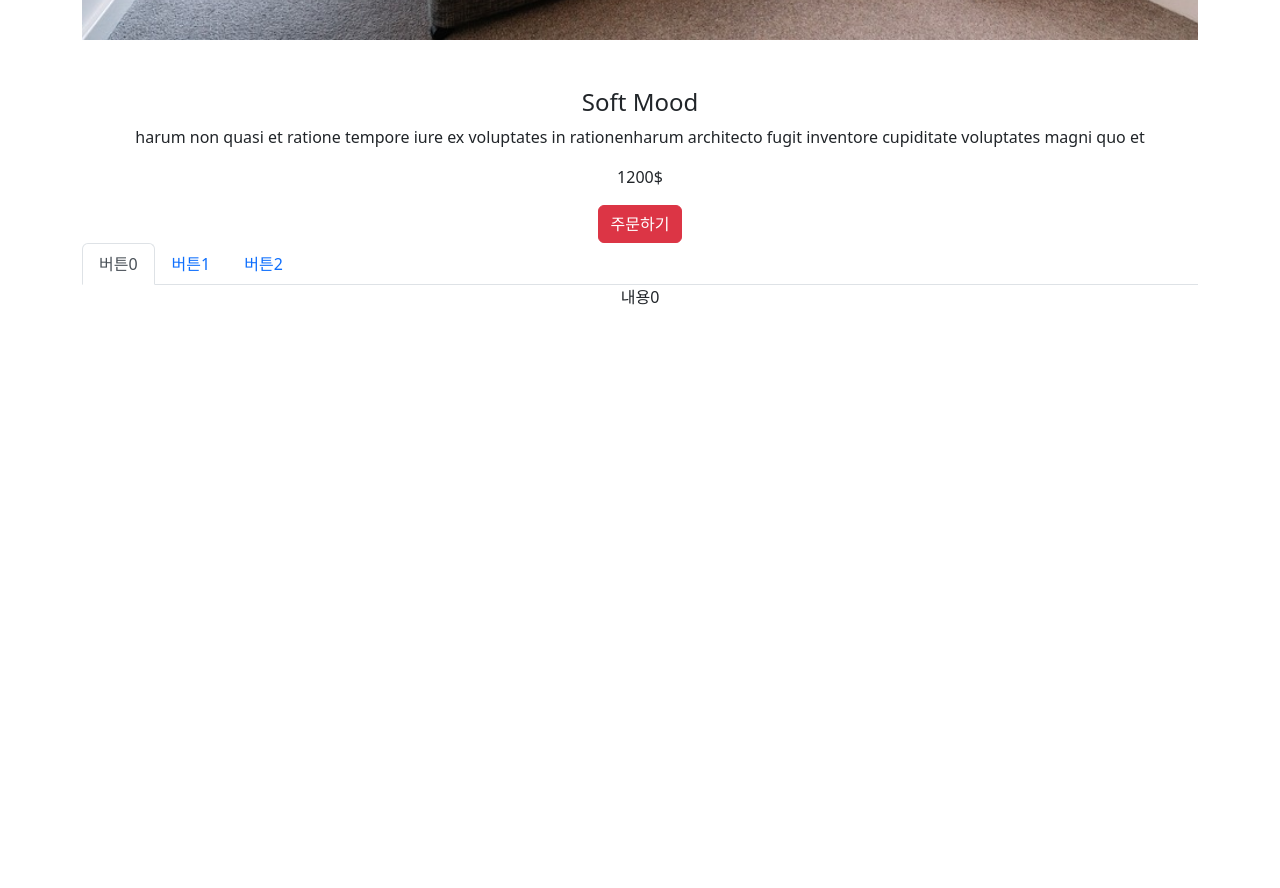
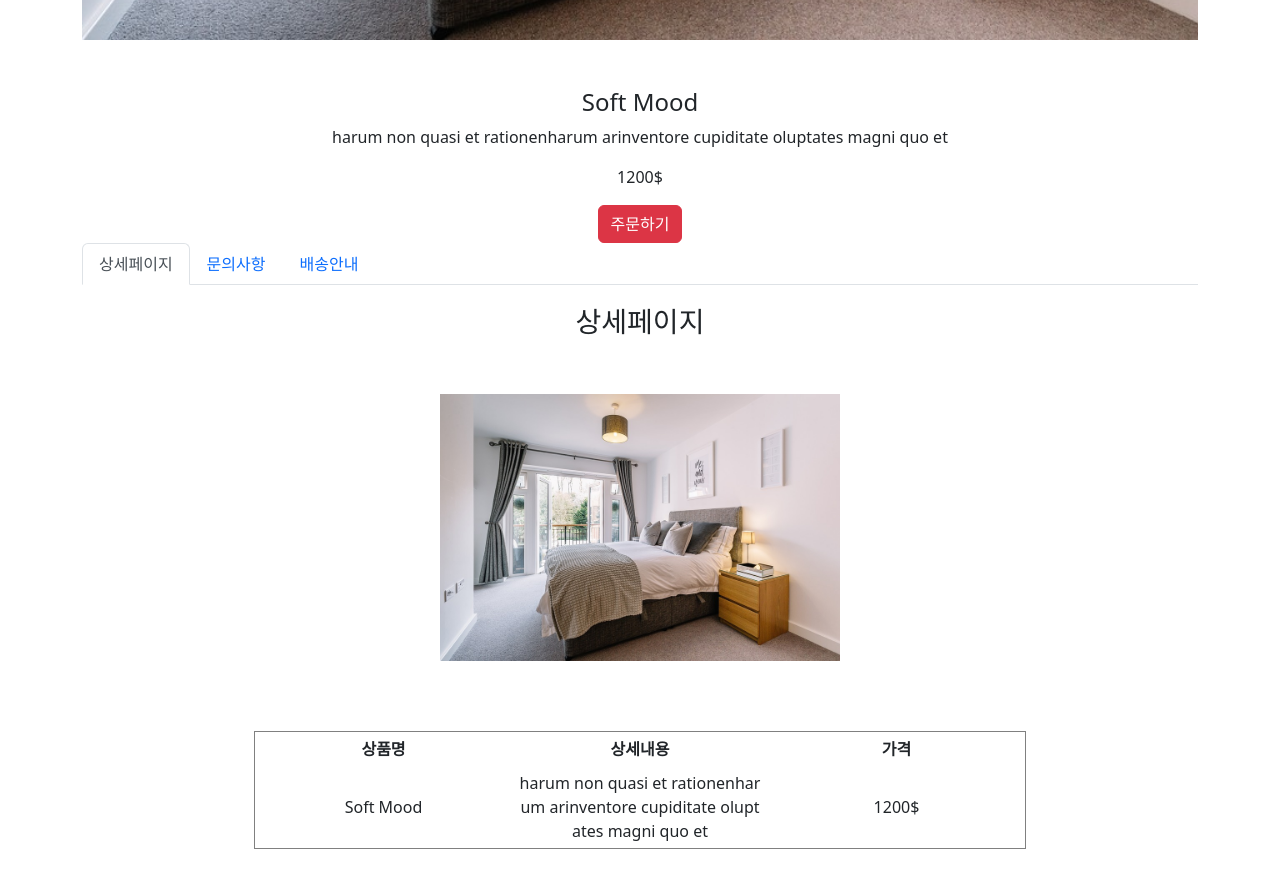
Before and after one commit to joy-soom/Shop, a React (Create React App) app in the folder online/: page /eachDetail/1 in a window 1280 px wide. Shown: the part 760-1648 px from the top of the page. Before the commit the page ends 1069 px from the top, so only its background shows below. Built offline with nearby package versions, Linux system fonts and the light colour scheme.

Commit message:
Design : EachDetail 상세페이지 UI

```diff
--- a/online/src/components/EachDetail.js
+++ b/online/src/components/EachDetail.js
@@ -11,6 +11,15 @@ function EachDetail(props) {
     }, 2000);
   }, []);
 
+  let [fade2, setFade2] = useState("");
+
+  useEffect(() => {
+    setFade2("end");
+    return () => {
+      setFade2("");
+    };
+  }, []);
+
   let { id } = useParams();
   // console.log(id);
   let clickProduct = props.bed.find(function (x) {
@@ -22,7 +31,7 @@ function EachDetail(props) {
   //1이면1번째 내용이 2이면 2번째 내용을 보여준다
 
   return (
-    <div className="container">
+    <div className={"container start " + fade2}>
       {modal == true ? (
         <div className="alert alert-warning">2초 이내 구매시 할인</div>
       ) : null}
@@ -53,7 +62,7 @@ function EachDetail(props) {
             }}
             eventKey="link0"
           >
-            버튼0
+            상세페이지
           </Nav.Link>
         </Nav.Item>
         <Nav.Item>
@@ -63,7 +72,7 @@ function EachDetail(props) {
             }}
             eventKey="link1"
           >
-            버튼1
+            문의사항
           </Nav.Link>
         </Nav.Item>
         <Nav.Item>
@@ -73,18 +82,18 @@ function EachDetail(props) {
             }}
             eventKey="link2"
           >
-            버튼2
+            배송안내
           </Nav.Link>
         </Nav.Item>
       </Nav>
-      <TabContent tap={tap} />
+      <TabContent tap={tap} clickProduct={clickProduct} id={id} />
 
       {/*  {tap == 0 ? <div>내용0</div> : null} 같은 삼항연산자 말고 일반IF 조건문 쓰려면?? HTML안에서는 if문 못쓴다 html 바깥에서 사용가능
        */}
     </div>
   );
 }
-function TabContent({ tap }) {
+function TabContent({ tap, id, clickProduct }) {
   let [fade, setFade] = useState("");
 
   useEffect(() => {
@@ -97,8 +106,76 @@ function TabContent({ tap }) {
   }, [tap]);
   return (
     <div className={"start " + fade}>
-      {[<div>내용0</div>, <div>내용1</div>, <div>내용2</div>][tap]}
+      {
+        [
+          <div>
+            <h3 className="notice">상세페이지</h3>
+            <br />
+            <br />
+            <div className="detailCut">
+              <img
+                className="noticeImg"
+                src={process.env.PUBLIC_URL + "/image/bed" + id + ".jpg"}
+                width="400px"
+              />
+              <div className="detailTable">
+              <Table clickProduct={clickProduct} />
+              </div>
+            </div>
+          </div>,
+          <div>
+            <h3 className="notice">문의사항</h3>
+            <div className="noticeIssue">
+              <p>상품 문의와 환불, 교환 및 기타 문의 사항이 있으실 경우 </p>
+              <p>아래 연락처로 문의 주시면 친절히 답변 드리겠습니다.</p>
+              <p>selecshop@gmail.com</p>
+              <p>📞02-111-222</p>
+              <img
+                src={process.env.PUBLIC_URL + "/image/question.jpg"}
+                alt="문의"
+                height="400px"
+              />
+            </div>
+          </div>,
+          <div>
+            <h3 className="notice">배송 안내</h3>
+            <div className="shipment">
+              <p>평균적인 배송시간은 주문 접수 후 2~3일 이후 출발 하게 되며</p>
+              <p>
+                영업일 기준 (주말 제외) 약 5~7일 정도 소요 됩니다. 참고
+                부탁드립니다.
+              </p>
+              <img
+                src={process.env.PUBLIC_URL + "/image/ship.jpg"}
+                alt="배송"
+                height="400px"
+              />
+            </div>
+          </div>,
+        ][tap]
+      }
     </div>
   );
 }
+
+function Table({ clickProduct }) {
+  return (
+    <table className="detailTableContent" border={1} cellPadding={5} cellSpacing={10} >
+      <thead>
+        <tr  border={1}>
+          <th>상품명</th>
+          <th>상세내용</th>
+          <th>가격</th>
+        </tr>
+      </thead>
+      <tbody>
+        <tr >
+        <td>{clickProduct.title}</td>
+        <td className="productContent">{clickProduct.content}</td>
+        <td>{clickProduct.price}$</td>
+        </tr>
+      </tbody>
+    </table>
+  );
+}
 export default EachDetail;
--- a/online/src/data.js
+++ b/online/src/data.js
@@ -3,25 +3,29 @@ let data = [
     id: 0,
     title: "Beige and Purple",
     content:
-      "est natus enim nihil est dolore omnis voluptatem omnis occaecati quod ullam atnvoluptatem error expedita pariatur\nnihil sint nostrum voluptatem reiciendis",
+      "est natus enim nihil est dolore omnis voluptatem omnis occaecati quod ullam atnvoluptatem e",
     price: "1000",
+
   },
 
   {
     id: 1,
     title: "Soft Mood",
     content:
-      "harum non quasi et ratione\ntempore iure ex voluptates in rationenharum architecto fugit inventore cupiditate\nvoluptates magni quo et",
+      "harum non quasi et  rationenharum arinventore cupiditate oluptates magni quo et",
     price: "1200",
+
   },
 
   {
     id: 2,
     title: "Brown and Beige",
     content:
-      "sapiente assumenda molestiae atque\nadipisci laborum distinctio aperiam et ab ut omnisnet occaecati aspernatur odit sit rem expedita\nquas enim ipsam minus",
+      "sapiente assumenda tinctio omnisnet occaecati aspernatur enim ipsam minus",
     price: "1150",
+
   },
+
 ];
 
 export default data;
--- a/online/src/pages/MainPage.js
+++ b/online/src/pages/MainPage.js
@@ -1,10 +1,12 @@
 import MainProducts from "../components/MainProducts";
-import "../styles/App.scss";
+import "../styles/Main.scss";
 import axios from "axios";
 import { useState } from "react";
 
 const MainPage = ({ bed, setBed }) => {
   // let [beds, setBeds] = useState(bed);
+  let [click, setClick] = useState(true);
+
   return (
     <>
       <div className="mainBg">
@@ -20,7 +22,10 @@ const MainPage = ({ bed, setBed }) => {
         </div>
       </div>
       <button
+        className="moreBtn"
+        click={click}
         onClick={() => {
+          setClick(!click);
           axios
             .get("https://codingapple1.github.io/shop/data2.json")
             .then((결과) => {
@@ -33,10 +38,14 @@ const MainPage = ({ bed, setBed }) => {
             });
         }}
       >
-        더보기
+        more
       </button>
     </>
   );
 };
 
+// {
+//   click == false ? "" : <button className="moreBtn"></button>;
+// }
+
 export default MainPage;
--- a/online/src/styles/Eachdetail.scss
+++ b/online/src/styles/Eachdetail.scss
@@ -6,3 +6,34 @@
 .end {
   @include end;
 }
+
+.notice {
+  margin-top: 20px;
+}
+.shipment,
+.noticeIssue {
+  margin-top: 50px;
+}
+.noticeImg {
+  background-position: center;
+}
+.detailCut {
+  display: flex;
+  flex-direction: column;
+  align-items: center;
+
+  height: 500px;
+}
+.detailTable {
+  margin-top: 70px;
+}
+// .detailTableContent {
+//   table-layout: fixed;
+
+// }
+.productContent {
+  word-break: break-all;
+}
+td {
+  width: 33%;
+}
--- a/online/src/styles/App.scss
+++ b/online/src/styles/Main.scss
@@ -30,6 +30,11 @@
   font-size: 22px;
   font-weight: 600;
   margin-bottom: 0;
+}
+
+.moreBtn {
+  font-weight: 600;
+  @include button($color-secondary-200, $color-primary-300);
 }
 
 @keyframes word {
--- a/online/src/styles/_utils.scss
+++ b/online/src/styles/_utils.scss
@@ -2,6 +2,7 @@
 
 //COLOR
 $color-primary-400: rgb(0, 90, 238);
+$color-primary-300: rgb(99, 138, 201);
 $color-secondary-300: rgb(235, 232, 232);
 $color-secondary-200: rgb(209, 232, 238);
 $color-secondary-100: rgb(255, 255, 255);
@@ -10,8 +11,8 @@ $color-secondary-100: rgb(255, 255, 255);
 $height-md: 300px;
 //MIXIN
 @mixin button($bg-color, $color) {
-  color: $color-secondary-100;
-  background-color: $color-primary-400;
+  background-color: $bg-color;
+  color: $color;
   border-style: none;
   height: 40px;
   width: fit-content;
```
Also changed, not shown: online/public/image/question.jpg (added), online/public/image/ship.jpg (added).
